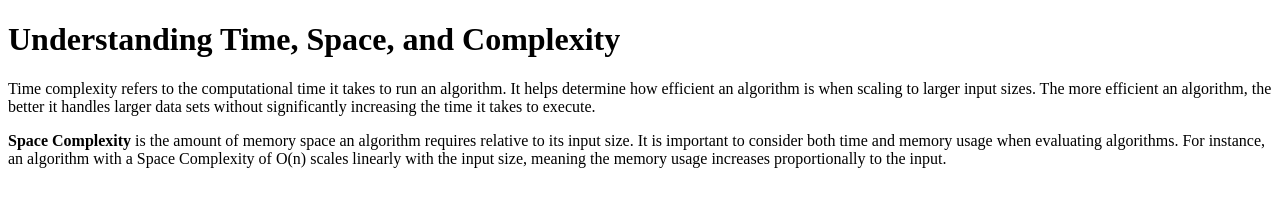
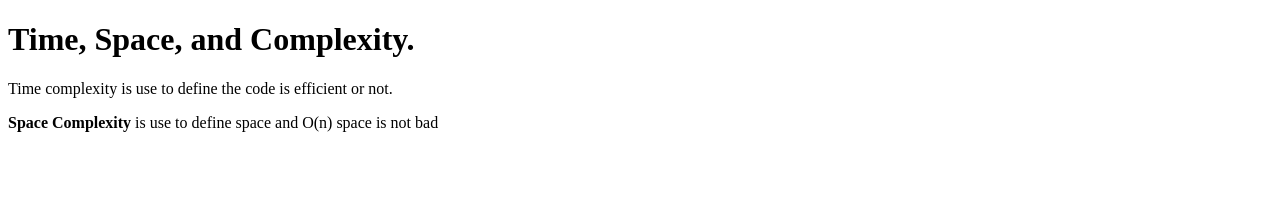
Before and after one commit to acciojob/time-and-space-complexity-AmeyGhatale, a website: page main.html in a window 1280 px wide. Drawn offline with Linux system fonts and the light colour scheme.

Commit message:
created a submission

```diff
--- a/main.html
+++ b/main.html
@@ -8,13 +8,11 @@
 
 <body>
 	<!-- the entire body must be written by student -->
-	 <h1>Understanding Time, Space, and Complexity</h1>
+	<h1>Time, Space, and Complexity. </h1>
 
-    <!-- First paragraph explaining Time Complexity -->
-    <p>Time complexity refers to the computational time it takes to run an algorithm. It helps determine how efficient an algorithm is when scaling to larger input sizes. The more efficient an algorithm, the better it handles larger data sets without significantly increasing the time it takes to execute.</p>
+	<p>Time complexity is use to define the code is efficient or not.</p>
+	<p><b>Space Complexity</b> is use to define space and O(n) space is not bad</p>
 
-    <!-- Second paragraph explaining Space Complexity with bold text -->
-    <p><b>Space Complexity</b> is the amount of memory space an algorithm requires relative to its input size. It is important to consider both time and memory usage when evaluating algorithms. For instance, an algorithm with a Space Complexity of O(n) scales linearly with the input size, meaning the memory usage increases proportionally to the input.</p>
 
     <script type="text/javascript" src="./script.js">
 </script>
```
